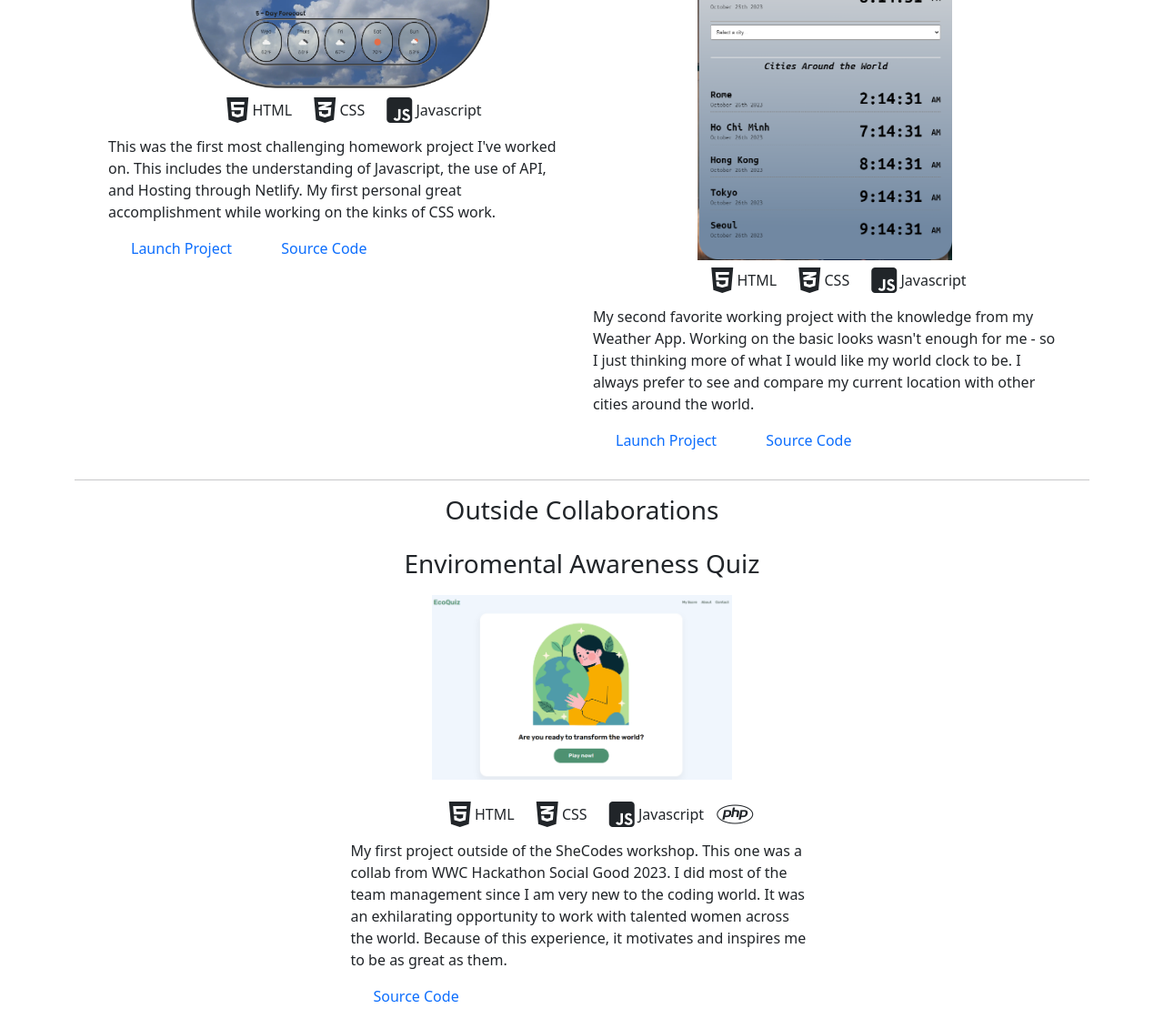
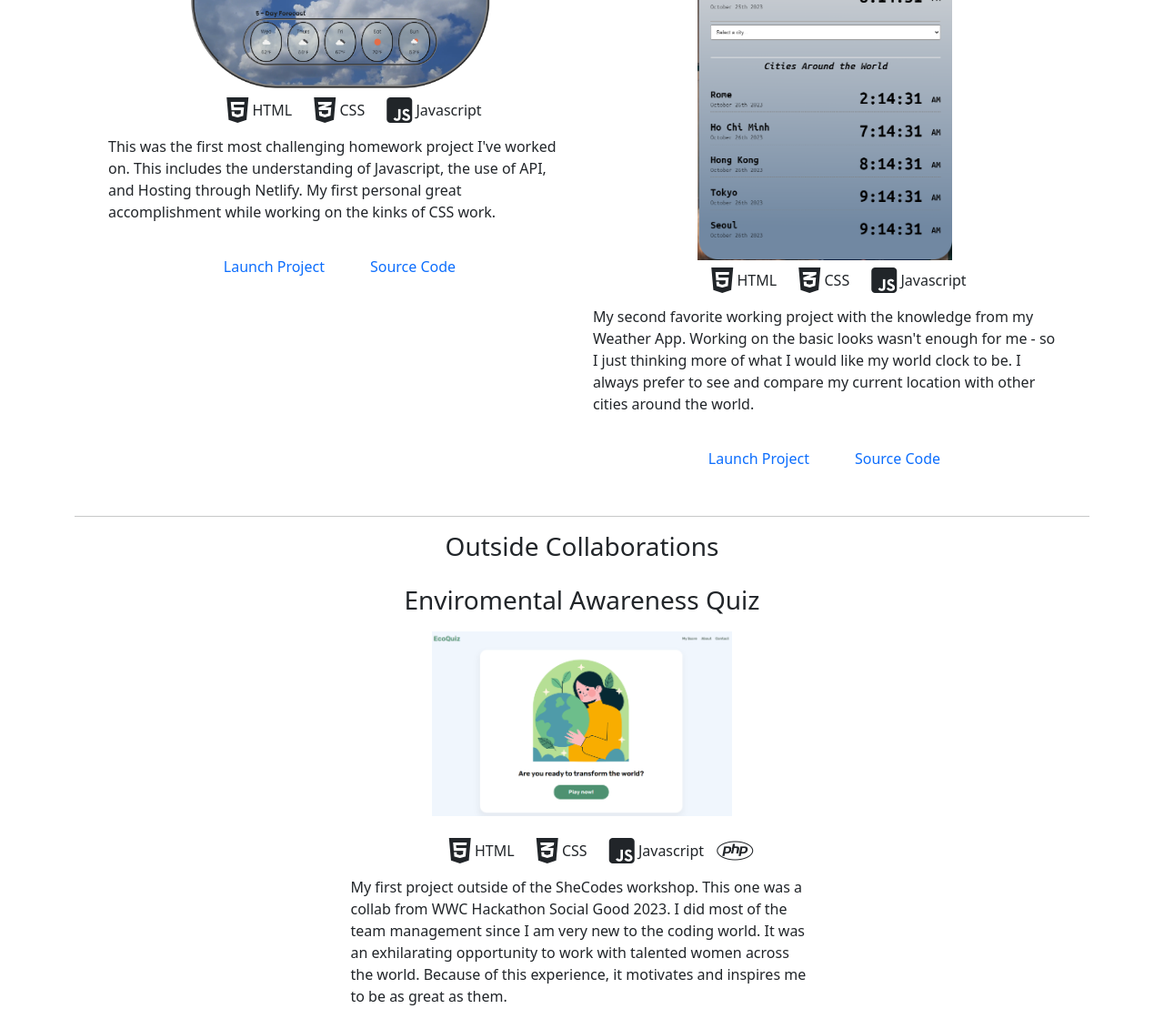
Before and after one commit to Astar05/csb-2dg47j, a plain HTML site: page portfolio.html in a window 1280 px wide. Shown: the part 401-1521 px from the top of the page at 91% size. Drawn offline with nearby package versions, Linux system fonts and the light colour scheme.

Commit message:
updated section w/ bootstrap

```diff
--- a/portfolio.html
+++ b/portfolio.html
@@ -86,7 +86,7 @@
             while working on the kinks of CSS work.
           </p>
 
-          <section>
+          <section class="d-flex justify-content-center"">
             <a
               href="https://tourmaline-macaron-e7dd05.netlify.app/"
               target="_blank"
@@ -122,7 +122,7 @@
             always prefer to see and compare my current location with other
             cities around the world.
           </p>
-          <section>
+          <section class="d-flex justify-content-center"">
             <a
               href="https://lively-buttercream-6fe91d.netlify.app/"
               target="_blank"
@@ -164,7 +164,7 @@
             <a
               href="https:https://github.com/chpsalesforce/HACKATHON_WWC_Codebase"
               target="_blank"
-              class="border-link"
+              class="border-link d-flex justify-content-center"
               >Source Code</a
             >
           </section>
```
Also changed, not shown: index.html (+2 -2 lines).
